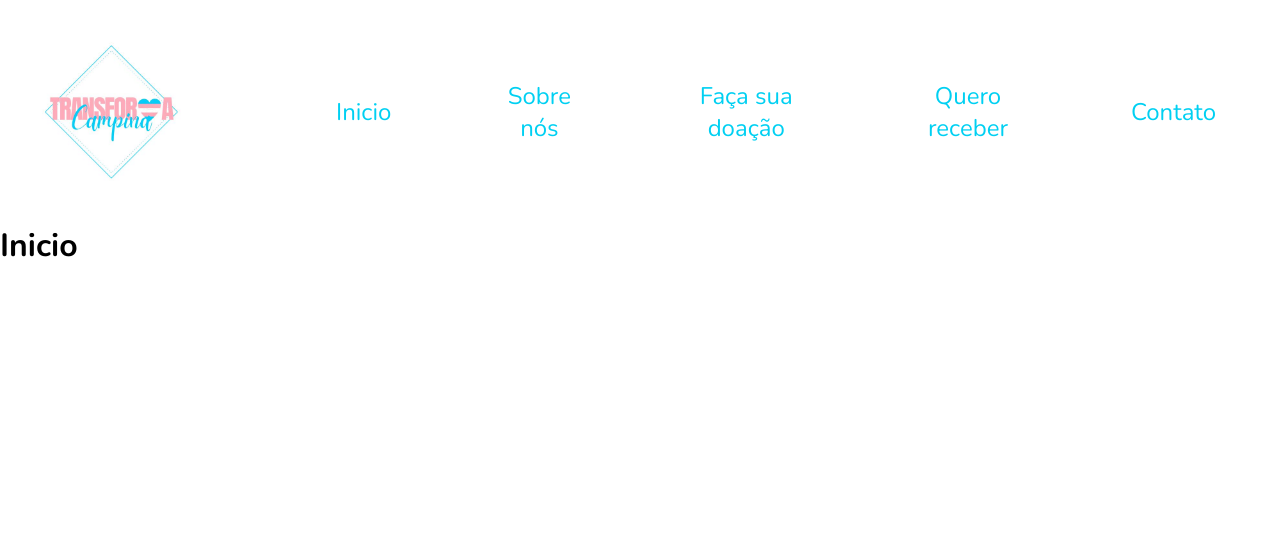
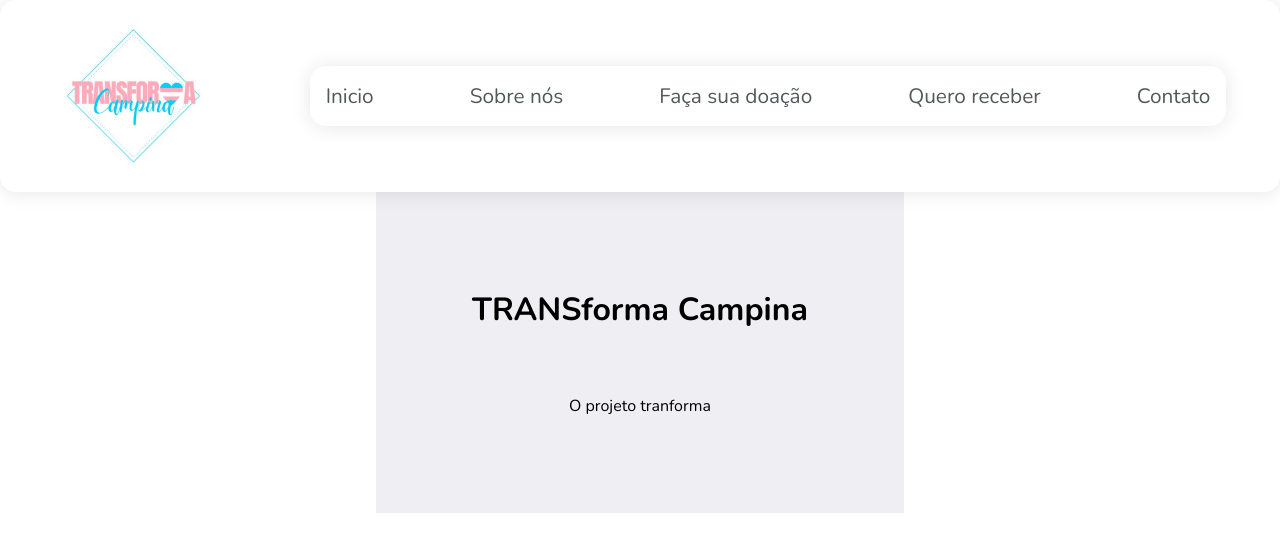
Before and after one commit to layllandrade/projeto-final-reprograma, a React (Vite) app: page / in a window 1280 px wide. Shown: the top 552 px of the page. Built offline with nearby package versions, Linux system fonts and the light colour scheme.

Commit message:
Criando componentes e styles titulo e descricao

```diff
--- a/index.html
+++ b/index.html
@@ -7,7 +7,7 @@
     <link rel="preconnect" href="https://fonts.googleapis.com">
     <link rel="preconnect" href="https://fonts.gstatic.com" crossorigin>
     <link href="https://fonts.googleapis.com/css2?family=Nunito:wght@300;400;700&display=swap" rel="stylesheet">
-    <title>Vite + React</title>
+    <title>TRANSforma Campina</title>
   </head>
   <body>
     <div id="root"></div>
--- /dev/null
+++ b/src/components/Descricao.jsx
@@ -0,0 +1,7 @@
+import styles from '../styles/components/descricao.module.css'
+
+export function Descricao(props) {
+    return(
+      <p className={styles.descricao}>{props.descricao}</p>
+    )
+}
--- /dev/null
+++ b/src/components/Header.jsx
@@ -0,0 +1,13 @@
+import { Titulo } from "../components/Titulo";
+import { Descricao } from '../components/Descricao'
+
+import styles from '../styles/components/header.module.css'
+
+export function Header(props) {
+    return(
+      <div className={styles.headerContainer}>
+        <Titulo titulo={props.titulo} />
+        <Descricao descricao={props.descricao}/>
+      </div>
+    )
+}
--- /dev/null
+++ b/src/components/Titulo.jsx
@@ -0,0 +1,7 @@
+import styles from "../styles/components/titulo.module.css"
+
+export function Titulo(props) {
+    return(
+      <h1 className={styles.titulo}>{props.titulo}</h1>
+    )
+}
--- a/src/pages/Inicio.jsx
+++ b/src/pages/Inicio.jsx
@@ -1,5 +1,13 @@
+import { Descricao } from "../components/Descricao";
+import { Header } from "../components/Header";
+import styles from "../styles/components/inicio.module.css"
+
 export function Inicio() {
     return(
-      <h1>Inicio</h1>
+      <div className={styles.inicioContainer}>
+        <Header titulo="TRANSforma Campina" descricao="O projeto tranforma"/>
+
+
+      </div>
     )
 }
--- /dev/null
+++ b/src/styles/components/descricao.module.css
@@ -0,0 +1,3 @@
+.descricao {
+
+}
--- /dev/null
+++ b/src/styles/components/header.module.css
@@ -0,0 +1,9 @@
+.headerContainer {
+    padding: 6rem;
+    background: #efeff3;
+    display: flex;
+    flex-direction: column;
+    justify-content: center;
+    align-items: center;
+    gap: 4rem
+}
--- /dev/null
+++ b/src/styles/components/inicio.module.css
@@ -0,0 +1,7 @@
+.inicioContainer {
+    display: flex;
+    justify-content: center;
+    align-items: center;
+    gap: 9rem;
+    text-align: center;
+}
--- a/src/styles/components/menu.module.css
+++ b/src/styles/components/menu.module.css
@@ -1,19 +1,28 @@
 .menuContainer {
     background-color: rgb(255, 255, 255);
     display: flex;
-    gap: 7rem;
+    gap: 6rem;
     align-items: center;
     justify-content: center;
-    padding: 2rem;
+    padding: 1rem;
+    background: rgba(255, 255, 255, 0.33);
+    border-radius: 16px;
+    box-shadow: 0 1px 20px rgba(0, 0, 0, 0.1);
+    backdrop-filter: blur(2.6px);
 }
 .menuItem {
     list-style: none;
     text-align: center;
 }
+.menuItem:hover{
+    -webkit-text-stroke: 1px;
+    transition-timing-function: ease-in-out;
+}
+
 .menuLink {
     text-decoration: none;
-    color: #00d0f2;
-    font-size: 1.5rem;
+    color: #52595a;
+    font-size: 1.3rem;
 }
 .logo {
     width: 10em;
--- /dev/null
+++ b/src/styles/components/titulo.module.css
@@ -0,0 +1,3 @@
+.titulo {
+
+}
```
